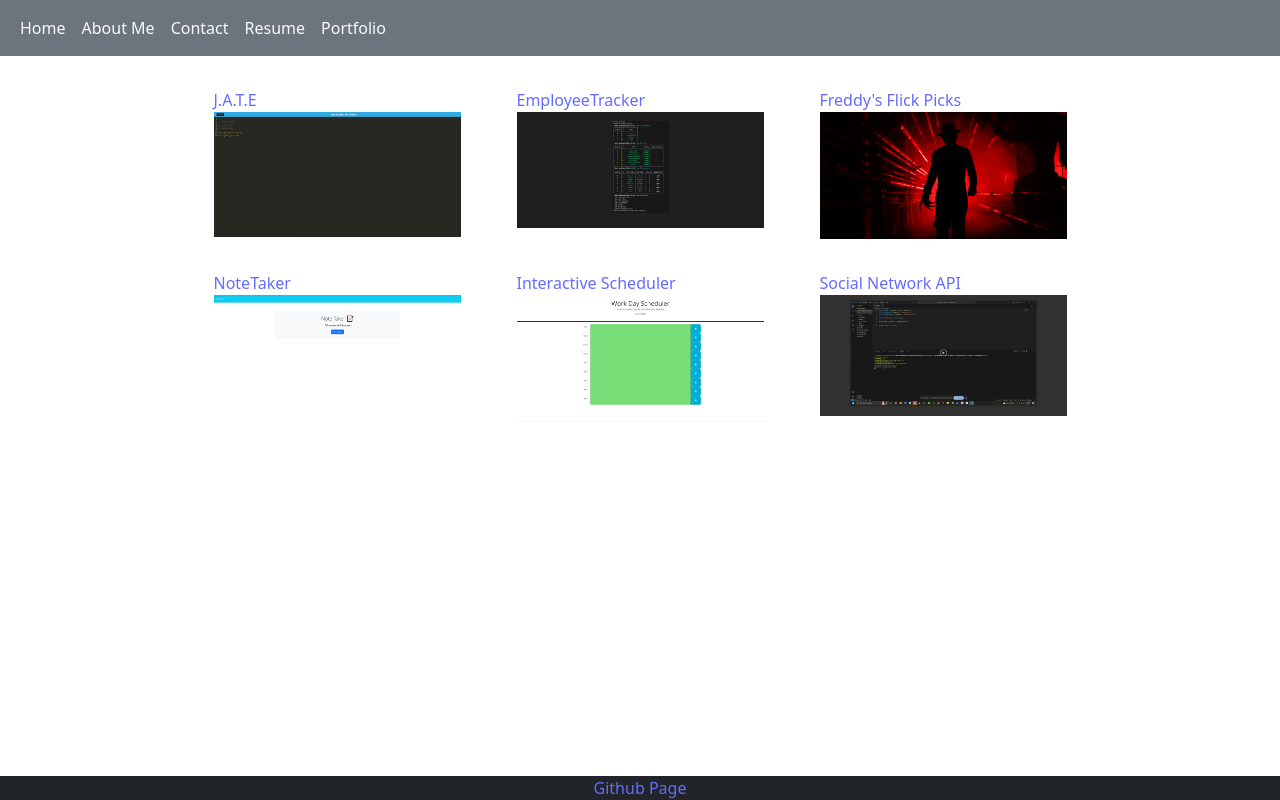
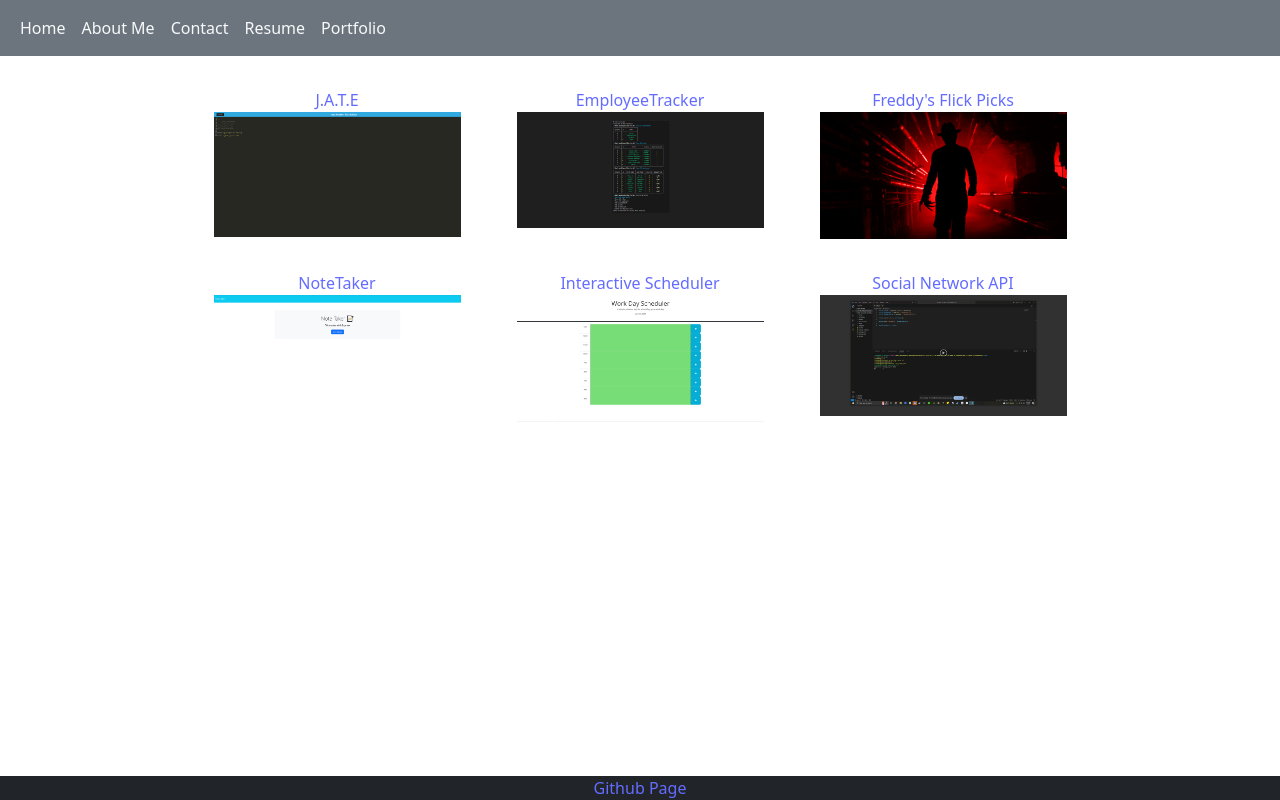
Before and after one commit to Jaysahhn/Week-20-Jasons-ReactPortfolio, a React (Vite) app: page /Portfolio in a window 1280 px wide. Built offline with nearby package versions, Linux system fonts and the light colour scheme.

Commit message:
added text to homepage and moved text in resumepage and portfolio page

```diff
--- a/src/pages/HomePage.jsx
+++ b/src/pages/HomePage.jsx
@@ -3,6 +3,7 @@ export default function HomePage() {
   return (
     <div className="container pt-4 text-center">
       <h1>Homepage</h1>
+      <strong>Thanks for stopping by! Browse around by clicking on one of the tabs in the Navigation Bar!</strong>
     </div>
   );
 }
--- a/src/pages/PortfolioPage.jsx
+++ b/src/pages/PortfolioPage.jsx
@@ -1,6 +1,6 @@
 export default function PortfolioPage() {
     return (
-        <div className="container  d-flex justify-content-center">
+        <div className="container  d-flex text-center justify-content-center">
             <div class="row justify-content-center m-3">
                 <div class="col-sm-3 m-3"><a href="https://github.com/Jaysahhn/Week-19-Jasons-PWATextEditor">J.A.T.E</a> <a href="https://asimplepwatexteditor.onrender.com/"><img src="public/assets/JATEProject - Copy.png" className="img-fluid" to='https://asimplepwatexteditor.onrender.com/'></img></a></div>
                 <div class="col-sm-3 m-3"><a href="https://github.com/Jaysahhn/Week-12-Jasons-EmployeeTracker">EmployeeTracker</a> <a href="https://drive.google.com/file/d/1ZWDoxSEjugtozXQaWJTVH4a9-L5-Rqy8/view"><img src="public/assets/EmployeeTrackerProject - Copy.png" className="img-fluid" to='https://drive.google.com/file/d/1ZWDoxSEjugtozXQaWJTVH4a9-L5-Rqy8/view'></img></a></div>
--- a/src/pages/ResumePage.jsx
+++ b/src/pages/ResumePage.jsx
@@ -2,7 +2,7 @@ export default function HomePage() {
 
     // Iterate over each mock user to display their abridged profile data and a link to their page
     return (
-        <div className="container pt-4">
+        <div className="container pt-4 text-center">
             <div class="col-sm-3 m-3"><a href="public/assets/RESUMEFILLER.pdf">EXAMPLE RESUME</a> <a href="public/assets/RESUMEFILLER.pdf"><img src="public/assets/resumeword.jpg" className="img-fluid" to='public/assets/RESUMEFILLER.pdf'></img></a></div>
         </div>
     );
```
